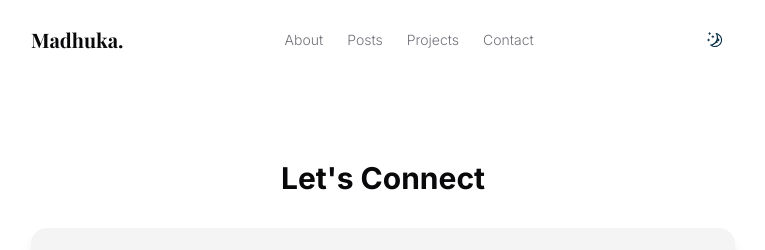
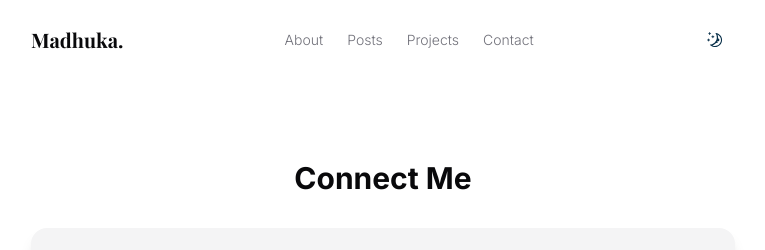
Before and after one commit to madhuka2002/portfolio, a Next.js app: page /contact in a window 1280 px wide. Shown: the top 250 px of the page, without its empty margins (257-1022 px from the left). Built offline with nearby package versions, Linux system fonts and the light colour scheme; a web font is replaced by a local one.

Commit message:
Error fix in contact

```diff
--- a/app/contact/page.tsx
+++ b/app/contact/page.tsx
@@ -7,7 +7,7 @@
   return (
     <section className='pb-24 pt-40'>
       <div className='container max-w-3xl'>
-        <h2 className='text-3xl font-bold mb-8 text-center'>Let&apos;s Connect</h2>
+        <h2 className='text-3xl font-bold mb-8 text-center'>Connect Me</h2>
 
         <div className='bg-muted rounded-2xl shadow-lg p-6 mb-10'>
           <div className='flex items-center gap-4 mb-6'>
```
